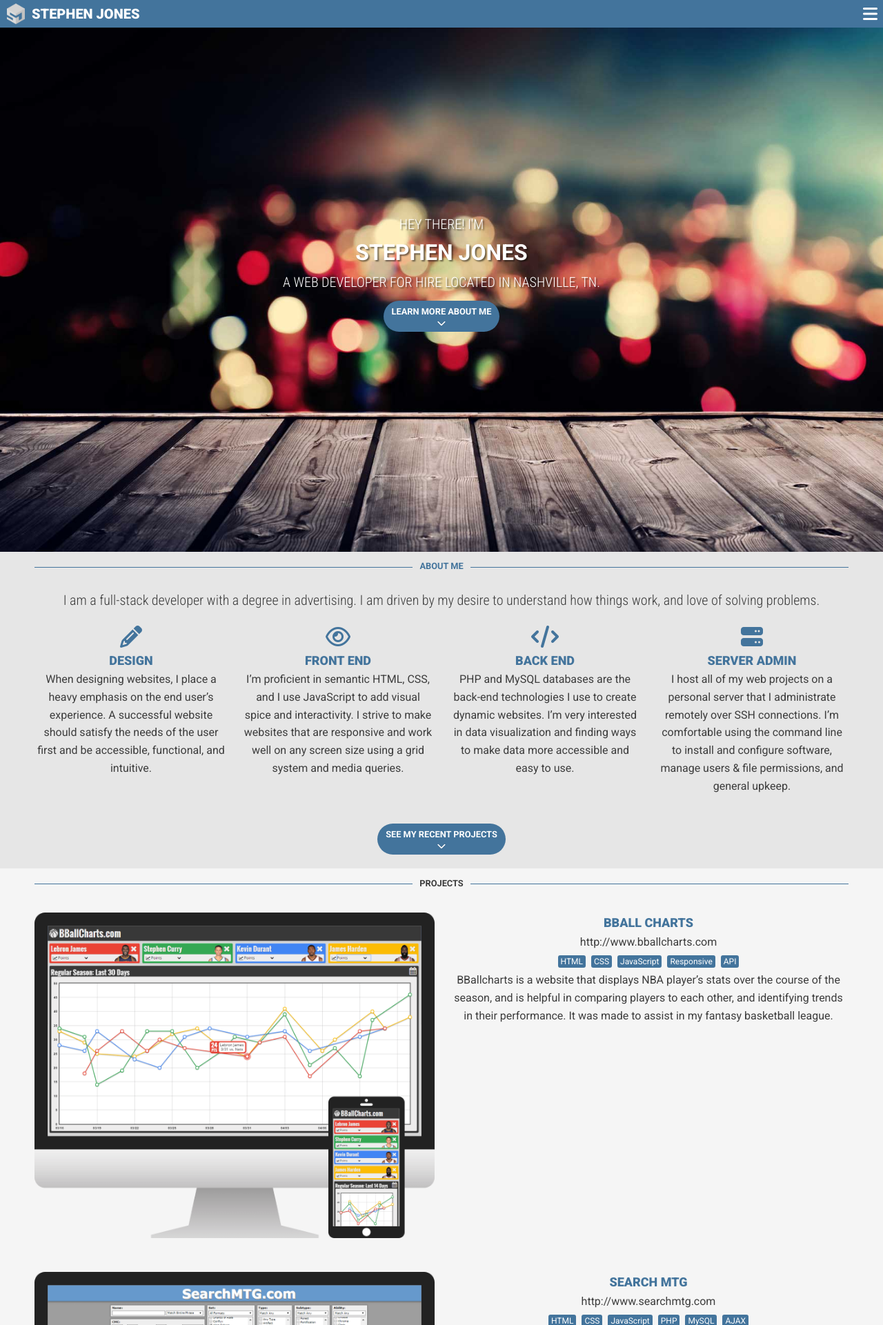
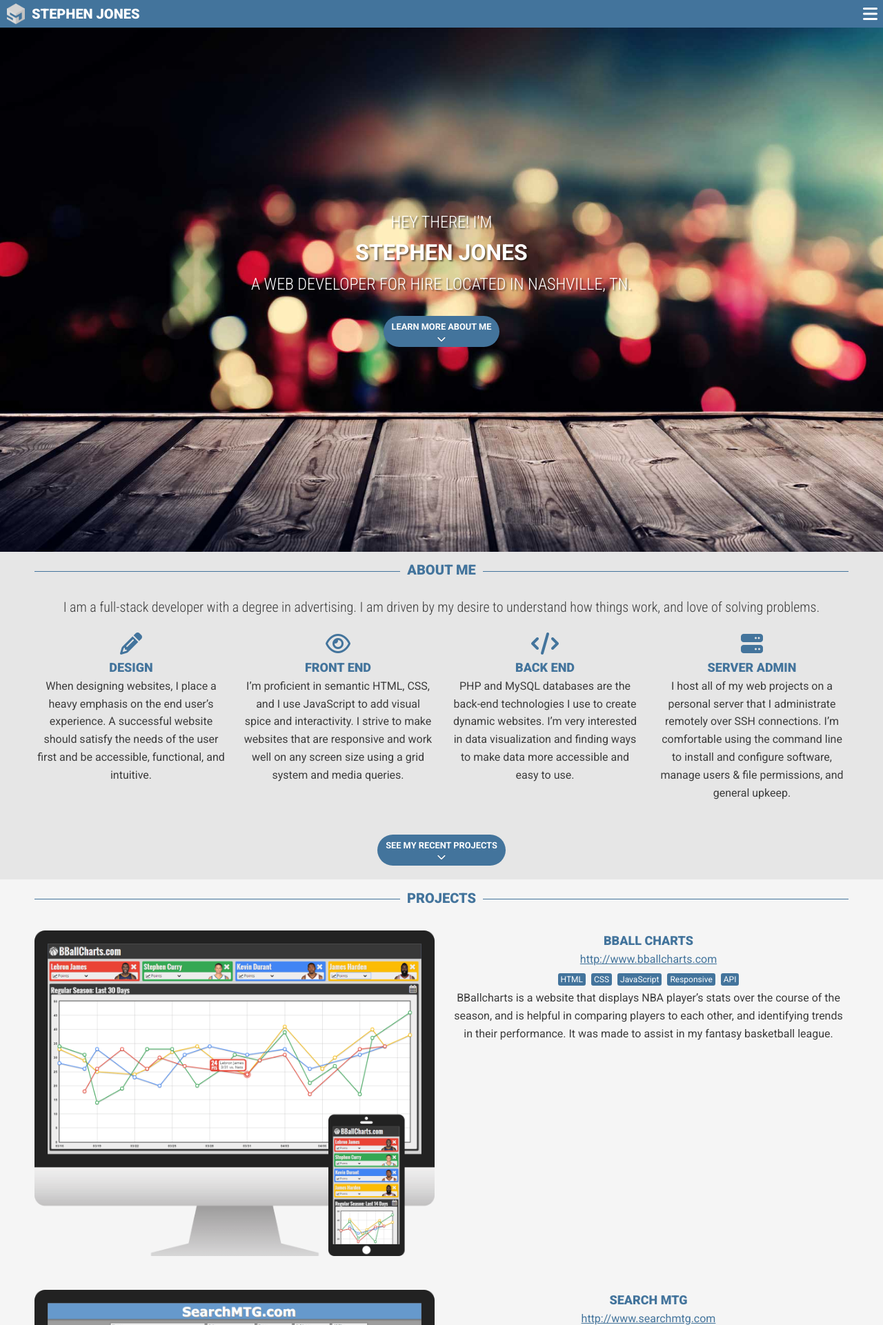
Before and after one commit to stephenmjones/SMJDev.com, a PHP site: page / in a window 1280 px wide. Shown: the top 1921 px of the page at 69% size. Run offline with PHP 8.4, Linux system fonts and the light colour scheme; some libraries are stand-ins or nearby versions.

Commit message:
Initial Build

```diff
--- a/css/style.css
+++ b/css/style.css
@@ -1,16 +1,12 @@
 /* ~~~~~~~~~~~~~~~~~~~~~~~~~~~~~~~~~~~~~~~~~~~~~~ CSS Reset */
 
-* {
+*, *:after, *:before {
 	padding: 0;
 	margin: 0;
 	border: 0;
 	box-sizing: border-box;
 	-webkit-box-sizing: border-box;
 	-moz-box-sizing: border-box;
-	font: normal 400 1rem/1.618 Roboto;
-	color: rgba(60,60,60,1);
-	text-decoration: none;
-	/*background-color: rgba(0,0,0,.35);*/
 }
 
 /* ~~~~~~~~~~~~~~~~~~~~~~~~~~~~~~~~~~~~~~~~~~~~~~ Global Styles */
@@ -22,19 +18,28 @@ html {
 
 body {
 	height: 100%;
-	font: normal 400 1rem/1.618 Roboto;
-	background-color: #d5d5d5;
+	font: normal 400 1rem/1.618 "Roboto";
+	color: rgba(60,60,60,1);
+	text-align: center;
 }
 
-h2 span {
+a {color: rgba(67, 116, 156, 1)}
+
+h1 {
+	font: normal 300 1.5rem/1.618 "Roboto Condensed";
+	color: rgba(255,255,255,1);
+	text-transform: uppercase;
+	text-shadow: .125rem .125rem .125rem rgba(0,0,0,.5);
+}
+
+h1 span {
+	display: block;
 	font: normal 700 2rem/1.618 "Roboto";
 	text-transform: uppercase;
-	display: block;
-	color: rgba(255,255,255,1);
 }
 
 h2 {
-	font: normal 300 1.25rem/1.618 "Roboto Condensed";
+	font: normal 900 1.25rem/1.618 "Roboto";
 	text-transform: uppercase;
 }
 
@@ -43,7 +48,12 @@ h3 {
 }
 
 h4 {
-	font: normal 900 1.125rem/1.618 Roboto;
+	font: normal 900 1.125rem/1.618 "Roboto";
+	text-transform: uppercase;
+}
+
+h5 {
+	font: normal 700 .8rem/1.40625rem Roboto;
 	text-transform: uppercase;
 }
 
@@ -52,37 +62,39 @@ h4 {
 	display: inline-block;
 	margin: .625rem 0 .625rem 0;
 	padding: .3125rem .75rem;
-	border-radius: 1.875rem;
 	font: normal 700 .8rem/1.40625rem Roboto;
-	color: rgba(255,255,255,1);
+	color: rgba(255, 255, 255, 1);
+	text-decoration: none;
 	text-transform: uppercase;
 	background-color: rgba(67, 116, 156, 1);
+	border-radius: 1.875rem;
+}
+
+a.pagedownbutton {
+	color: rgba(255,255,255,1);
+	text-decoration: none;
 }
 
 .pagedownarrow {
 	display: block !important;
 	color: #fff !important;
-	text-align: center;
 	text-shadow: 0 0 .125rem rgba(0, 0, 0, .2);
 }
 
 .headinglines {
 	width: 100%;
-	margin: 0 auto;
 	overflow: hidden;
-	font: normal 700 .8rem/1.40625rem Roboto;
-	text-transform: uppercase;
 }
 
 .headinglines:before,
 .headinglines:after {
+	display: inline-block;
+	position: relative;
+	height: 1px;
+	width: 100%;
+	content: "";
+	vertical-align: middle;
 	background-color: rgba(67, 116, 156, 1);
-	content: "";
-	position: relative;
-	display: inline-block;
-	height: 1px;
-	vertical-align: middle;
-	width: 100%;
 }
 
 .headinglines:before {
@@ -104,79 +116,66 @@ header {
 	background-color: rgba(67, 116, 156, 1);
 }
 
-.navlogo {
-	max-height: 100%;
-	max-width: 100%;
+#navlogo {
 	height: 2.5rem;
 	width: auto;
 	padding: .3125rem .625rem .3125rem .625rem;
 	float: left;
 }
 
-.brandtype {
+#navlogotype {
+	float: left;
 	font: normal 900 1.25rem/2.5rem Roboto;
-	float: left;
-	vertical-align: middle;
 	color: rgba(255,255,255,1);
 	text-transform: uppercase;
-	/*background-color: rgba(241, 40, 74, 0.5);*/
+	vertical-align: middle;
 }
 
 #navpull {
 	display: inline !important;
+	padding: 0 .5rem 0 .5rem;
 	float: right;
-	padding: 0 .5rem 0 .5rem;
-	margin: 0 0 0 0;
 	font-size: 1.5rem;
 	line-height: 2.5rem;
 	color: rgba(255,255,255,1);
-	/*background-color: rgba(61, 255, 236, 0.6);*/
 }
 
 nav {
+	display: none;
 	position: fixed;
 	top: 2.5rem;
 	width: 100%;
-	height: auto;
-	text-align: center;
 	background-color: rgba(198, 212, 223, 1);
-	display: none;
 }
 
-ul li {
+nav li {
 	display: inline;
-	/*background-color: rgba(74, 241, 167, 0.5);*/
 }
 
-nav ul li a {
+nav a {
 	display: inline-block;
 	padding: .2rem .3rem .2rem .3rem;
 	font: normal 700 .75rem/1.40625rem "Roboto";
+	color: rgba(67, 116, 156, 1);
 	text-transform: uppercase;
-	color: rgba(67, 116, 156, 1);
 	text-decoration: none;
-	/*background-color: pink;*/
 }
 
-nav li a.active {
+nav a.active {
 	color: rgba(255,255,255,1);
 	background-color: rgba(67, 116, 156, 1);
 }
 
-/* ~~~~~~~~~~~~~~~~~~~~~~~~~~~~~~~~~~~~~~~~~~~~~~ Landing Page Styles */
+/* ~~~~~~~~~~~~~~~~~~~~~~~~~~~~~~~~~~~~~~~~~~~~~~ Home Page Styles */
 
 #home {
 	display: table;
 	height: auto;
 	width: 100%;
 	padding: 0 .625rem 0 .625rem;
-	/*background-color: rgba(65, 63, 58, 1);*/
 	background: url('../img/deck4.jpg') no-repeat 60% 60%;
 	background-size: cover;
-
-
 }
-
 
 @media only screen and (min-height: 15em) {
 	#home {
@@ -184,60 +183,36 @@ nav li a.active {
 	}
 }
 
-#home h1, #home h2 {
-	text-shadow: .125rem .125rem .125rem rgba(0,0,0,.5);
-	color: rgba(255,255,255,1);
-}
-
 .center {
 	display: table-cell;
 	vertical-align: middle;
-	text-align: center;
 }
 
 /* ~~~~~~~~~~~~~~~~~~~~~~~~~~~~~~~~~~~~~~~~~~~~~~ About Page Styles*/
 
 #about {
+	width: 100%;
 	background-color: rgba(230,230,230,1);
-	display: table;
-	width: 100%;
-	text-align: center;
 }
 
-#about h4, #about span{
+#about h2, #about span, #about h4{
 	color: rgba(67, 116, 156, 1);
 }
 
-
-
-
-
-#about h3 {
-	text-align: center;
+#about p {
+	margin-bottom: 1rem;
 }
-
-#about p {
-	text-align: center;
-	margin-bottom: .625rem;
-}
-
 
 /* ~~~~~~~~~~~~~~~~~~~~~~~~~~~~~~~~~~~~~~~~~~~~~~ Project Page Styles*/
 
 #projects {
-	display: table;
-	height: 100%;
 	width: 100%;
 	background-color: rgba(245,245,245,1);
-	text-align: center;
 }
 
-
-.projecttitle{
+#projects h2, #projects h4{
 	color: rgba(67, 116, 156, 1);
-	/*background-color: rgba(255, 0, 156, 1);*/
 }
-
 
 .projectlink{
 	display: block;
@@ -372,48 +325,32 @@ nav li a.active {
 	color: rgba(0,0,0,.3);
 }
 
+/* ~~~~~~~~~~~~~~~~~~~~~~~~~~~~~~~~~~~~~~~~~~~~~~ Grid System*/
 
-/* ~~~~~~~~~~~~~~~~~~~~~~~~~~~~~~~~~~~~~~~~~~~~~~ Grid System Skeleton*/
-
-*,
-*:after,
-*:before {
-	margin: 0;
-	padding: 0;
-	-webkit-box-sizing: border-box;
-	-moz-box-sizing: border-box;
-	box-sizing: border-box
-}
-
-/* Set the width of the row to what you like */
 .row {
 	width: 100%;
-	max-width:75rem; /* max Width of row, Change to what you like */
+	max-width:75rem;
 	margin:0 auto;
 }
 
-/* Nested row 1 level down */
-/* Change the gutter if you like, currently set as 0.65em */
 .row .row {
-	margin-left: -0.65rem; /* minus left gutter for nested rows */
-	margin-right: -0.65rem; /* minus Right gutter for nested rows */
+	margin-left: -0.65rem;
+	margin-right: -0.65rem;
 	width: auto;
 }
 
 [class*='cute-'] {
 	float: left;
 	position: relative;
-	padding: 0.65rem; /* top, bottom, left and right padding for columns */
+	padding: 0.65rem;
 	width:100%;
 }
 
-/* Remove this if you want the columns to float left when they overflow the row */
 
 [class*='cute-']:last-of-type {
 	float: right;
 }
 
-/* Clearfix */
 .row:after, .group:after, .clearfix:after {
 	content: "";
 	display: table;
--- a/index.html
+++ b/index.html
@@ -2,12 +2,17 @@
 <html lang="en">
 
 	<head>
+
 		<meta charset="utf-8"/>
+		<title>Web Development Portfolio - Stephen Jones</title>
+		<meta name="description" content="Online portfolio for Stephen Jones, a web developer located in Nashville, TN.">
+		<meta name="author" content="Stephen Jones">
+		<meta name="keywords" content="web, developer, development, portfolio, stephen jones, nashville, front end, back end, full stack,">
 		<meta name="viewport" content="width=device-width, initial-scale=1, maximum-scale=1, user-scalable=0"/>
+
 		<link rel="stylesheet" type="text/css" href="css/normalize.css" />
-		<link rel="stylesheet" type="text/css" href="css/reset.css" />
 		<link rel="stylesheet" type="text/css" href="css/style.css" />
-
+		<link href="https://fonts.googleapis.com/css?family=Roboto+Condensed:300,400,700%7CRoboto:400,700,900" rel="stylesheet">
 		<link rel="apple-touch-icon" sizes="180x180" href="/apple-touch-icon.png">
 		<link rel="icon" type="image/png" href="/favicon-32x32.png" sizes="32x32">
 		<link rel="icon" type="image/png" href="/favicon-16x16.png" sizes="16x16">
@@ -15,15 +20,13 @@
 		<link rel="mask-icon" href="/safari-pinned-tab.svg">
 		<meta name="theme-color" content="#6699cc">
 
-		<link href="https://fonts.googleapis.com/css?family=Roboto+Condensed:300,400,700%7CRoboto:400,700,900" rel="stylesheet">
-		<title>Stephen Jones - Web Developer - Nashville, TN</title>
 	</head>
 
 	<body>
 
 		<header>
-			<img class="navlogo" src="img/logo.png" alt="Stephen's Logo"/>
-			<p class="brandtype">Stephen Jones</p>
+			<img id="navlogo" src="img/logo.png" alt="Stephen's Logo"/>
+			<p id="navlogotype">Stephen Jones</p>
 			<span id="navpull" class="fa fa-bars" aria-hidden="true"></span>
 			<nav>
 				<ul>
@@ -35,20 +38,20 @@
 			</nav>
 		</header>
 
-		<div id="home" class="height-fix">
+		<section id="home" class="height-fix">
 			<div class="center">
-				<h2>Hey there! I'm<span>Stephen Jones</span>A web developer for hire located in Nashville, TN.</h2>
+				<h1>Hey there! I'm<span>Stephen Jones</span>A web developer for hire located in Nashville, TN.</h1>
 				<a class="pagedownbutton" href="#about">
 					Learn more about me
 					<span class="fa fa-chevron-down pagedownarrow" aria-hidden="true"></span>
 				</a>
 			</div>
-		</div>
+		</section>
 
-		<div id="about" class="container center">
+		<section id="about" class="container">
 			<div class="row">
 				<div class="cute-100 cute-12-phone cute-12-tablet cute-12-laptop">
-					<h4 class="headinglines">About Me</h4>
+					<h2 class="headinglines">About Me</h2>
 				</div>
 			</div>
 			<div class="row">
@@ -90,14 +93,14 @@
 					</a>
 				</div>
 			</div>
-		</div>
+		</section>
 
-		<div id="projects" class="container center">
+		<section id="projects" class="container">
 
 
 			<div class="row">
 				<div class="cute-100 cute-12-phone cute-12-tablet cute-12-laptop">
-					<h4 class="headinglines">Projects</h4>
+					<h2 class="headinglines">Projects</h2>
 				</div>
 			</div>
 
@@ -157,29 +160,30 @@
 					</a>
 				</div>
 			</div>
-		</div>
+		</section>
 
-		<div id="contact" class="container center height-fix">
+		<section id="contact" class="container">
 			<div class="row">
 				<div class="cute-100 cute-12-phone cute-12-tablet cute-12-laptop">
-					<h4 class="headinglines">Contact</h4>
+					<h2 class="headinglines">Contact</h2>
 				</div>
 			</div>
 
 			<div class="row">
 				<div class="cute-100 cute-12-phone cute-6-tablet center-tablet cute-4-laptop center-laptop">
-					<form id="contactform" name="contact" method="post">
+
+					<form id="contactform" method="post" action="">
 						<fieldset>
 							<label for="name">Name:</label>
-							<input type="text" name="name" id="name" size="30" value="" required/>
+							<input type="text" name="name" id="name" required>
 
 							<label for="email">Email:</label>
-							<input type="text" name="email" id="email" size="30" value="" required/>
+							<input type="email" name="email" id="email" required>
 
 							<label for="message">Message:</label>
 							<textarea name="message" id="message" required></textarea>
 
-							<input id="submit" type="submit" name="submit" value="Send"/>
+							<button id="submit" type="submit">Send</button>
 						</fieldset>
 					</form>
 				</div>
@@ -187,7 +191,7 @@
 
 			<div class="row">
 				<div class="cute-100">
-					<p class="headinglines">Find me on</p>
+					<h5 class="headinglines">Find me on</h5>
 				</div>
 				<div class="cute-3-phone">
 					<a class="sociallinks" href="https://www.facebook.com/profile.php?id=100013130144855">
@@ -219,7 +223,7 @@
 					<p class="copyright">Copyright &copy; 2016</p>
 				</div>
 			</div>
-		</div>
+		</section>
 
 		<script src="https://code.jquery.com/jquery-3.1.0.min.js" integrity="sha256-cCueBR6CsyA4/9szpPfrX3s49M9vUU5BgtiJj06wt/s=" crossorigin="anonymous"></script>
 		<script src="scripts/javascript.js"></script>
```
Also changed, not shown: other parts of css/style.css (+13 -59 lines), scripts/javascript.js (+6 -16 lines).
